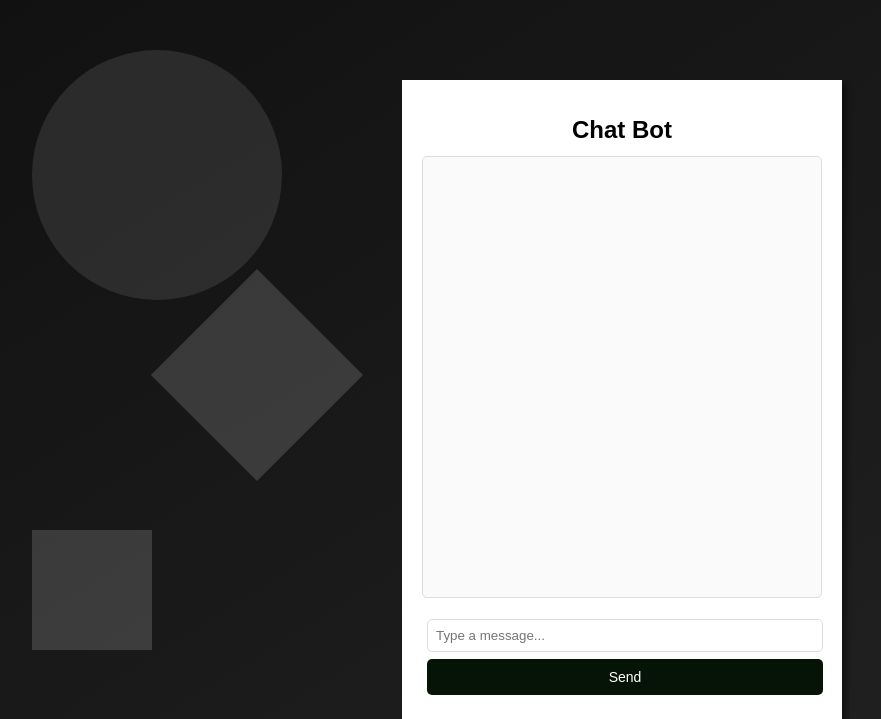
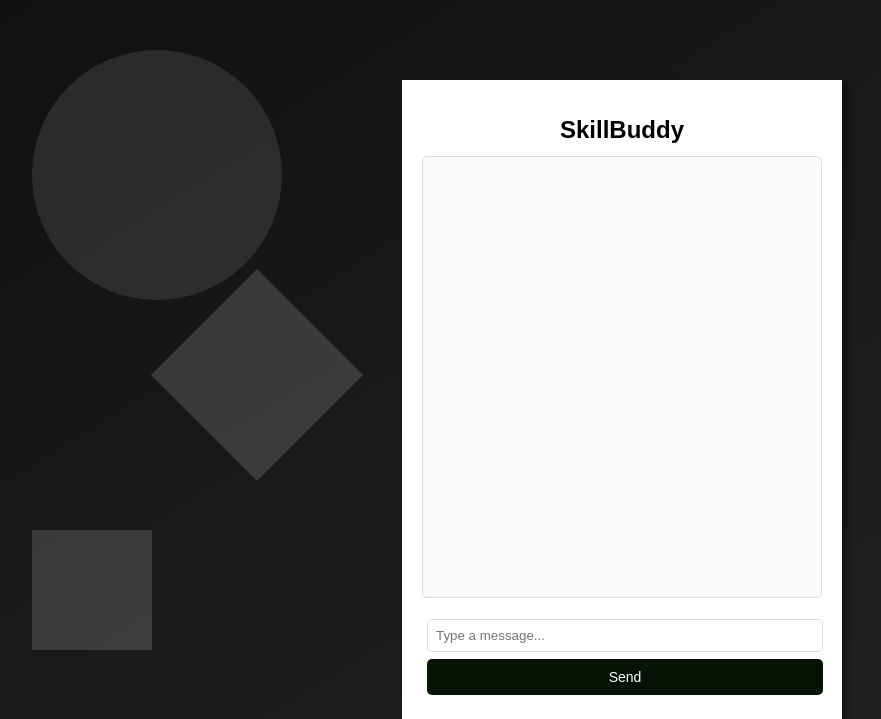
Before and after one commit to ashleyalmeida07/Chat-bot-, a Flask app: page / in a window 1280 px wide. Shown: the top 719 px of the page, without its empty margins (18-899 px from the left). Run offline with Flask 3, Linux system fonts and the light colour scheme.

Commit message:
Update index.html

```diff
--- a/chat bot/templates/index.html
+++ b/chat bot/templates/index.html
@@ -14,7 +14,7 @@
     <div class="background-shape triangle1"></div>
 
     <div id="chat-container">
-      <h1 id="heading">Chat Bot</h1>
+      <h1 id="heading">SkillBuddy</h1>
       <div id="chat-window">
         <div id="chat-log"></div>
       </div>
```
